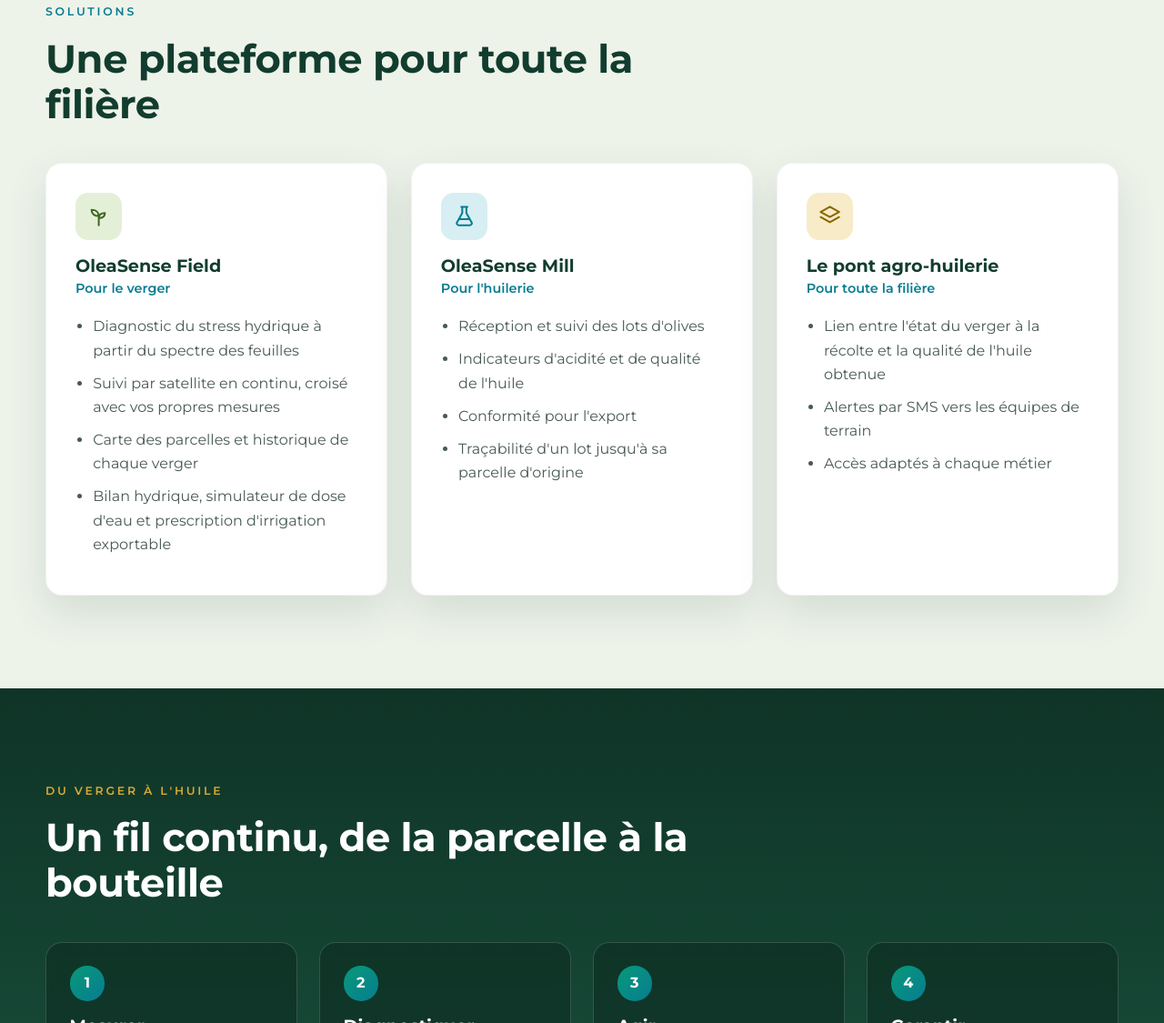
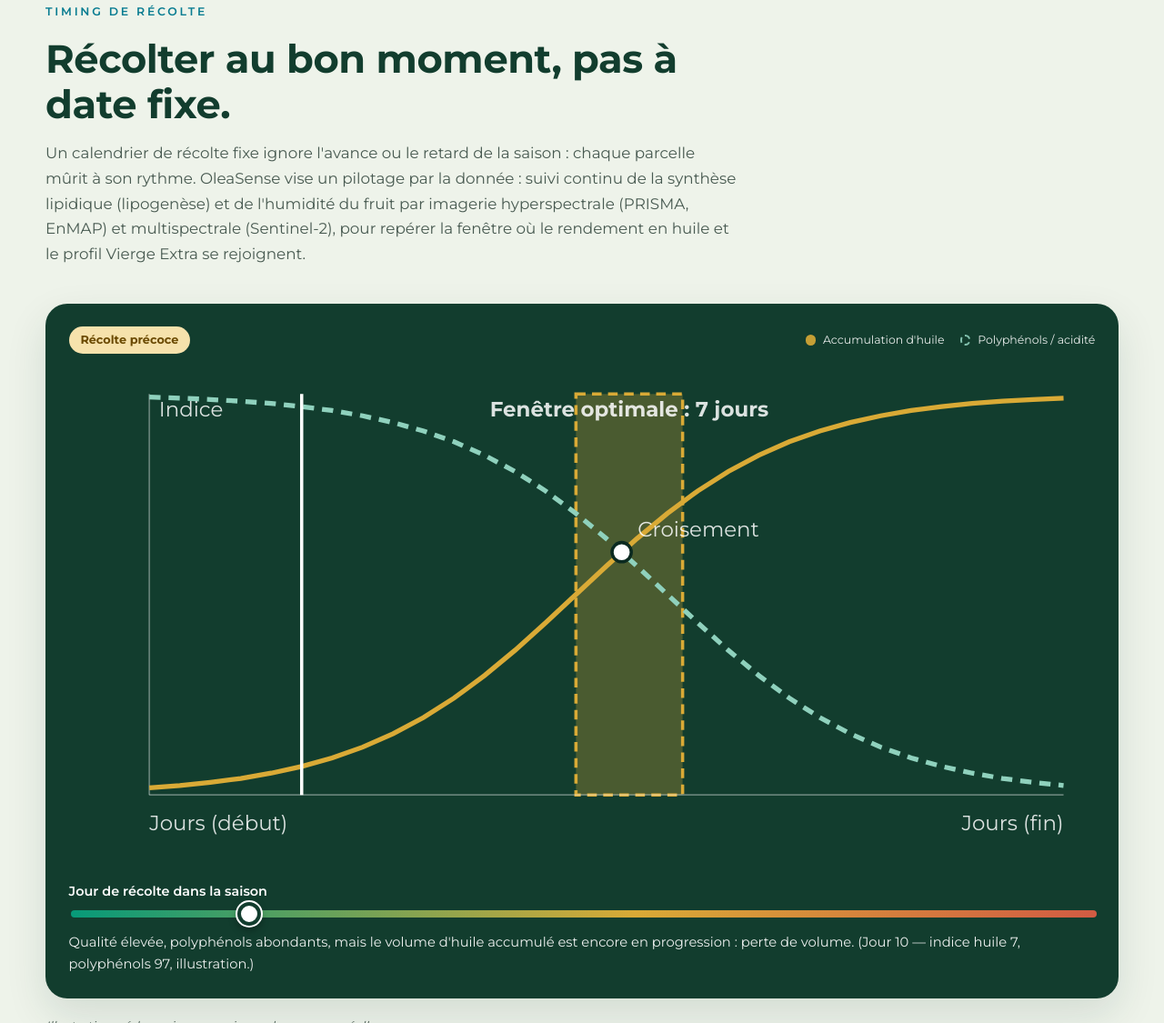
Before and after one commit to mastermad/oleasense-website, a website: page docs/index.html in a window 1280 px wide. Shown: the part 1675-2800 px from the top of the page at 91% size. Drawn offline with Linux system fonts and the light colour scheme.

Commit message:
fix(#340): US-938: Section dédiée à l'optimisation du timing de récolte (Maturité & Lipogenèse)

```diff
--- a/docs/index.html
+++ b/docs/index.html
@@ -50,6 +50,7 @@
       <nav id="menu-principal" class="main-nav" aria-label="Navigation principale">
         <ul>
           <li><a href="#lumiere">La lumière</a></li>
+          <li><a href="#recolte">Timing de récolte</a></li>
           <li><a href="#solutions">Solutions</a></li>
           <li><a href="#parcours">Du verger à l'huile</a></li>
           <li><a href="#application">Application</a></li>
@@ -155,6 +156,70 @@
             <input id="spectre-stress" type="range" min="0" max="100" value="0" aria-describedby="spectre-message">
           </div>
           <p id="spectre-message" class="spectrum-message" aria-live="polite">Forte absorption de la chlorophylle dans le rouge et plateau élevé dans le proche infrarouge : l'arbre est en bonne santé.</p>
+        </div>
+      </div>
+    </section>
+
+    <!-- Timing de récolte -->
+    <section id="recolte" class="section section-tint" aria-labelledby="titre-recolte">
+      <div class="container">
+        <div class="section-head reveal">
+          <p class="eyebrow eyebrow-dark">Timing de récolte</p>
+          <h2 id="titre-recolte">Récolter au bon moment, pas à date fixe.</h2>
+          <p class="prose">Un calendrier de récolte fixe ignore l'avance ou le retard de la saison : chaque parcelle mûrit à son rythme. OleaSense vise un pilotage par la donnée : suivi continu de la synthèse lipidique (lipogenèse) et de l'humidité du fruit par imagerie hyperspectrale (PRISMA, EnMAP) et multispectrale (Sentinel-2), pour repérer la fenêtre où le rendement en huile et le profil Vierge Extra se rejoignent.</p>
+        </div>
+
+        <div class="recolte-grid">
+          <div class="spectrum reveal" id="maturite">
+            <div class="spectrum-head">
+              <p class="badge" id="maturite-badge">Récolte précoce</p>
+              <p class="spectrum-legend"><span class="dot dot-live"></span> Accumulation d'huile <span class="dot dot-ref"></span> Polyphénols / acidité</p>
+            </div>
+            <svg id="maturite-svg" viewBox="0 0 640 320" role="img" aria-labelledby="maturite-titre maturite-desc">
+              <title id="maturite-titre">Maturité du fruit : huile, polyphénols et fenêtre optimale</title>
+              <desc id="maturite-desc">La courbe d'accumulation d'huile monte, celle des polyphénols descend. Elles se croisent au milieu d'une fenêtre optimale de 7 jours.</desc>
+            </svg>
+            <div class="spectrum-control">
+              <label for="maturite-curseur">Jour de récolte dans la saison</label>
+              <input id="maturite-curseur" type="range" min="0" max="60" step="1" value="10" aria-describedby="maturite-message">
+            </div>
+            <p id="maturite-message" class="spectrum-message" aria-live="polite">Déplacez le curseur pour voir l'état de maturité.</p>
+          </div>
+          <p class="note">Illustration pédagogique, non issue de mesures réelles.</p>
+        </div>
+
+        <div class="table-wrap reveal">
+          <table id="matrice-recolte" class="matrice">
+            <caption>Comparaison de trois stratégies de récolte</caption>
+            <thead>
+              <tr>
+                <th scope="col">Stratégie</th>
+                <th scope="col">Volume d'huile</th>
+                <th scope="col">Qualité et acidité</th>
+              </tr>
+            </thead>
+            <tbody>
+              <tr>
+                <th scope="row">Récolte précoce</th>
+                <td>Perte de volume d'huile</td>
+                <td>Qualité élevée, polyphénols abondants</td>
+              </tr>
+              <tr>
+                <th scope="row">Récolte tardive</th>
+                <td>Volume élevé</td>
+                <td>Acidité au-delà de 0,8 % et chute des polyphénols</td>
+              </tr>
+              <tr>
+                <th scope="row">Récolte ciblée OleaSense</th>
+                <td>Rendement en huile maximal visé</td>
+                <td>Dans les critères Vierge Extra</td>
+              </tr>
+            </tbody>
+          </table>
+        </div>
+
+        <div class="hero-actions">
+          <a class="button button-gold" id="recolte-cta" href="#contact">Tester l'estimation de récolte sur mon domaine</a>
         </div>
       </div>
     </section>
@@ -394,6 +459,7 @@
       <nav aria-label="Pied de page">
         <ul>
           <li><a href="#lumiere">La lumière</a></li>
+          <li><a href="#recolte">Timing de récolte</a></li>
           <li><a href="#solutions">Solutions</a></li>
           <li><a href="#application">Application</a></li>
           <li><a href="#contact">Contact</a></li>
@@ -404,6 +470,7 @@
   </footer>
 
   <script src="script.js?v=8" defer></script>
+  <script src="maturite.js" defer></script>
   <script src="roi.js" defer></script>
   <script src="offres.js" defer></script>
 </body>
--- /dev/null
+++ b/docs/maturite.js
@@ -0,0 +1,201 @@
+/**
+ * Schéma pédagogique « Timing de récolte » : courbes d'illustration (aucune mesure réelle).
+ *
+ * Exposé sous `window.OleaMaturite` dans le navigateur, et via `module.exports`
+ * pour les tests Node. Les valeurs sont des indices 0-100 purement illustratifs ;
+ * le temps est exprimé en jours depuis le début de la fenêtre d'observation.
+ */
+(function (root, factory) {
+  if (typeof module === 'object' && module.exports) module.exports = factory();
+  else root.OleaMaturite = factory();
+}(typeof self !== 'undefined' ? self : this, function () {
+  'use strict';
+
+  const SVG_NS = 'http://www.w3.org/2000/svg';
+  // Cible unique du bouton d'action : à remplacer par le formulaire d'étude parcellaire (US-926).
+  const CTA_TARGET = '#contact';
+  const MAX_DAY = 60;
+  const WINDOW_DAYS = 7;
+  const OIL_CENTER = 28;
+  const PHENOL_CENTER = 34;
+  const SPREAD = 7;
+
+  function clamp(value, min, max) {
+    return Math.min(max, Math.max(min, value));
+  }
+
+  /**
+   * Indice d'accumulation d'huile (illustration, 0-100) au jour `t`.
+   *
+   * @param {number} t Jour, borné à [0, MAX_DAY].
+   * @returns {number} Indice croissant.
+   */
+  function oilCurve(t) {
+    return 100 / (1 + Math.exp(-(clamp(t, 0, MAX_DAY) - OIL_CENTER) / SPREAD));
+  }
+
+  /**
+   * Indice de polyphénols restants (illustration, 0-100) ; sa baisse reflète aussi la montée de l'acidité.
+   *
+   * @param {number} t Jour, borné à [0, MAX_DAY].
+   * @returns {number} Indice décroissant.
+   */
+  function phenolAcidCurve(t) {
+    return 100 / (1 + Math.exp((clamp(t, 0, MAX_DAY) - PHENOL_CENTER) / SPREAD));
+  }
+
+  /**
+   * Point où les deux courbes se croisent (recherche par dichotomie).
+   *
+   * @returns {{t: number, value: number}} Jour et indice du croisement.
+   */
+  function crossingPoint() {
+    let lo = 0;
+    let hi = MAX_DAY;
+    for (let i = 0; i < 50; i++) {
+      const mid = (lo + hi) / 2;
+      if (oilCurve(mid) < phenolAcidCurve(mid)) lo = mid; else hi = mid;
+    }
+    const t = (lo + hi) / 2;
+    return { t: t, value: oilCurve(t) };
+  }
+
+  /**
+   * Fenêtre optimale centrée sur le croisement, bornée à [0, MAX_DAY].
+   *
+   * @param {number} [daysWindow=WINDOW_DAYS] Largeur souhaitée en jours.
+   * @returns {{start: number, end: number}} Bornes en jours.
+   */
+  function optimalWindow(daysWindow) {
+    const width = clamp(typeof daysWindow === 'number' && Number.isFinite(daysWindow) ? daysWindow : WINDOW_DAYS, 0, MAX_DAY);
+    const start = clamp(Math.round(crossingPoint().t - width / 2), 0, MAX_DAY - width);
+    return { start: start, end: start + width };
+  }
+
+  /**
+   * État affiché pour une position du curseur.
+   *
+   * @param {number|string} value Jour (nombre ou chaîne issue d'un input range).
+   * @returns {{day: number, phase: string, label: string, text: string, valuetext: string, oil: number, phenol: number}}
+   */
+  function stateAt(value) {
+    const parsed = Number(value);
+    const day = clamp(Number.isFinite(parsed) ? Math.round(parsed) : 0, 0, MAX_DAY);
+    const win = optimalWindow();
+    let phase = 'optimale';
+    let label = 'Fenêtre optimale visée';
+    let text = 'Les deux courbes se rejoignent : c\'est la fenêtre de 7 jours visée pour concilier rendement en huile et profil Vierge Extra.';
+    if (day < win.start) {
+      phase = 'precoce';
+      label = 'Récolte précoce';
+      text = 'Qualité élevée, polyphénols abondants, mais le volume d\'huile accumulé est encore en progression : perte de volume.';
+    } else if (day > win.end) {
+      phase = 'tardive';
+      label = 'Récolte tardive';
+      text = 'Volume d\'huile élevé, mais les polyphénols chutent et l\'acidité monte, au risque de dépasser 0,8 %.';
+    }
+    return {
+      day: day,
+      phase: phase,
+      label: label,
+      text: text,
+      valuetext: 'Jour ' + day + ' : ' + label,
+      oil: Math.round(oilCurve(day)),
+      phenol: Math.round(phenolAcidCurve(day))
+    };
+  }
+
+  function el(doc, name, attrs, content) {
+    const node = doc.createElementNS(SVG_NS, name);
+    Object.keys(attrs || {}).forEach(function (k) { node.setAttribute(k, attrs[k]); });
+    if (content !== undefined) node.textContent = content;
+    return node;
+  }
+
+  /**
+   * Dessine le schéma dans le SVG et renvoie une fonction de mise à jour du marqueur.
+   *
+   * Effet de bord : ajoute des éléments SVG (courbes, fenêtre, marqueur) au conteneur `svg`.
+   * Appeler une seule fois par conteneur, sinon le schéma est dupliqué.
+   *
+   * @param {Document} doc Document hôte.
+   * @param {SVGElement} svg Conteneur SVG (viewBox 640x320 attendu).
+   * @returns {function(number): void} Déplace le marqueur au jour donné.
+   */
+  function draw(doc, svg) {
+    const left = 50;
+    const right = 620;
+    const top = 20;
+    const bottom = 270;
+    const x = function (t) { return left + (t / MAX_DAY) * (right - left); };
+    const y = function (v) { return bottom - (v / 100) * (bottom - top); };
+    const path = function (fn) {
+      const pts = [];
+      for (let t = 0; t <= MAX_DAY; t += 2) pts.push((t === 0 ? 'M' : 'L') + x(t).toFixed(1) + ' ' + y(fn(t)).toFixed(1));
+      return pts.join(' ');
+    };
+    const win = optimalWindow();
+    const cross = crossingPoint();
+    svg.appendChild(el(doc, 'rect', { id: 'maturite-fenetre', x: x(win.start), y: top, width: x(win.end) - x(win.start), height: bottom - top, fill: 'rgba(217,170,54,.28)', stroke: '#d9aa36', 'stroke-width': 2, 'stroke-dasharray': '6 4' }));
+    svg.appendChild(el(doc, 'text', { x: x(win.start) + (x(win.end) - x(win.start)) / 2, y: top + 14, 'text-anchor': 'middle', 'font-weight': 700 }, 'Fenêtre optimale : 7 jours'));
+    svg.appendChild(el(doc, 'line', { class: 'axis', x1: left, y1: bottom, x2: right, y2: bottom }));
+    svg.appendChild(el(doc, 'line', { class: 'axis', x1: left, y1: top, x2: left, y2: bottom }));
+    svg.appendChild(el(doc, 'path', { id: 'maturite-huile', d: path(oilCurve), fill: 'none', stroke: '#d9aa36', 'stroke-width': 3 }));
+    svg.appendChild(el(doc, 'path', { id: 'maturite-phenols', d: path(phenolAcidCurve), fill: 'none', stroke: '#8fd1bd', 'stroke-width': 3, 'stroke-dasharray': '7 5' }));
+    svg.appendChild(el(doc, 'circle', { id: 'maturite-croisement', cx: x(cross.t), cy: y(cross.value), r: 6, fill: '#fff', stroke: '#0b2a20', 'stroke-width': 2 }));
+    svg.appendChild(el(doc, 'text', { x: x(cross.t) + 10, y: y(cross.value) - 10 }, 'Croisement'));
+    svg.appendChild(el(doc, 'text', { x: left, y: bottom + 22 }, 'Jours (début)'));
+    svg.appendChild(el(doc, 'text', { x: right, y: bottom + 22, 'text-anchor': 'end' }, 'Jours (fin)'));
+    svg.appendChild(el(doc, 'text', { x: left + 6, y: top + 14 }, 'Indice'));
+    const marker = el(doc, 'line', { id: 'maturite-marqueur', y1: top, y2: bottom, stroke: '#fff', 'stroke-width': 2 });
+    svg.appendChild(marker);
+    return function (day) {
+      const px = x(clamp(day, 0, MAX_DAY));
+      marker.setAttribute('x1', px);
+      marker.setAttribute('x2', px);
+    };
+  }
+
+  /**
+   * Branche le schéma, le curseur et le bouton d'action sur la page.
+   *
+   * Effets de bord : fixe le `href` du bouton `#recolte-cta` sur `CTA_TARGET`, puis ajoute un écouteur
+   * `input` sur le curseur. Sans éléments requis (svg, curseur, message, badge), seul le bouton est traité.
+   *
+   * @param {Document} doc Document hôte.
+   */
+  function init(doc) {
+    const svg = doc.getElementById('maturite-svg');
+    const range = doc.getElementById('maturite-curseur');
+    const message = doc.getElementById('maturite-message');
+    const badge = doc.getElementById('maturite-badge');
+    const cta = doc.getElementById('recolte-cta');
+    if (cta) cta.setAttribute('href', CTA_TARGET);
+    if (!svg || !range || !message || !badge) return;
+    const move = draw(doc, svg);
+    const update = function () {
+      const s = stateAt(range.value);
+      move(s.day);
+      badge.textContent = s.label;
+      badge.className = 'badge' + (s.phase === 'optimale' ? '' : ' is-moderate');
+      message.textContent = s.text + ' (Jour ' + s.day + ' — indice huile ' + s.oil + ', polyphénols ' + s.phenol + ', illustration.)';
+      range.setAttribute('aria-valuetext', s.valuetext);
+    };
+    range.addEventListener('input', update);
+    update();
+  }
+
+  if (typeof document !== 'undefined') init(document);
+
+  return {
+    CTA_TARGET: CTA_TARGET,
+    MAX_DAY: MAX_DAY,
+    oilCurve: oilCurve,
+    phenolAcidCurve: phenolAcidCurve,
+    crossingPoint: crossingPoint,
+    optimalWindow: optimalWindow,
+    stateAt: stateAt,
+    draw: draw,
+    init: init
+  };
+}));
--- a/docs/styles.css
+++ b/docs/styles.css
@@ -280,6 +280,21 @@ input[type="range"]::-moz-range-thumb { width: 18px; height: 18px; border-radius
   .hero-video { display: none; }
 }
 
+/* Timing de récolte */
+.recolte-grid { margin-bottom: 2rem; }
+#maturite-svg { width: 100%; height: auto; }
+#maturite-svg text { fill: rgba(255, 255, 255, .85); font-size: 13px; font-family: var(--font); }
+#maturite-svg .axis { stroke: rgba(255, 255, 255, .35); stroke-width: 1; }
+.table-wrap { overflow-x: auto; margin-bottom: 2rem; }
+.matrice { width: 100%; min-width: 34rem; border-collapse: collapse; background: #fff; border-radius: var(--radius); box-shadow: var(--shadow); }
+.matrice caption { text-align: left; font-weight: 700; padding: .8rem 1rem; color: var(--deep); }
+.matrice th, .matrice td { text-align: left; padding: .8rem 1rem; border-top: 1px solid #d5e0d3; color: var(--ink); vertical-align: top; }
+.matrice thead th { background: var(--deep); color: #fff; border-top: 0; }
+#maturite-curseur:focus-visible { outline: 3px solid var(--gold); outline-offset: 6px; }
+@media (prefers-reduced-motion: reduce) {
+  #maturite-svg * { transition: none; }
+}
+
 /* Offres & calculateur ROI */
 .offres-grid { display: grid; grid-template-columns: repeat(auto-fit, minmax(240px, 1fr)); gap: 1.25rem; margin-bottom: 2.5rem; }
 .offre-card { background: #fff; border-radius: var(--radius); box-shadow: var(--shadow); padding: 1.5rem; }
```
Also changed, not shown: tests/maturite.test.mjs (added, +119 -0 lines).
